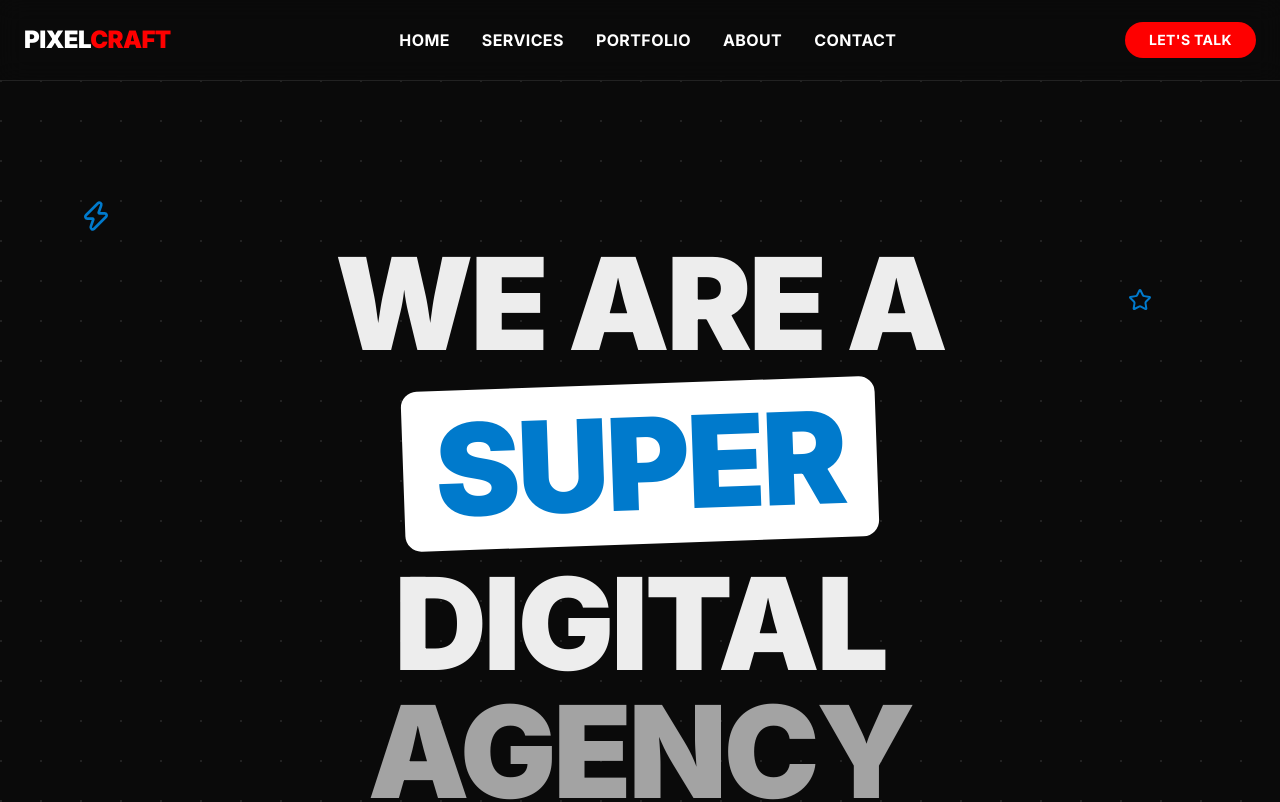
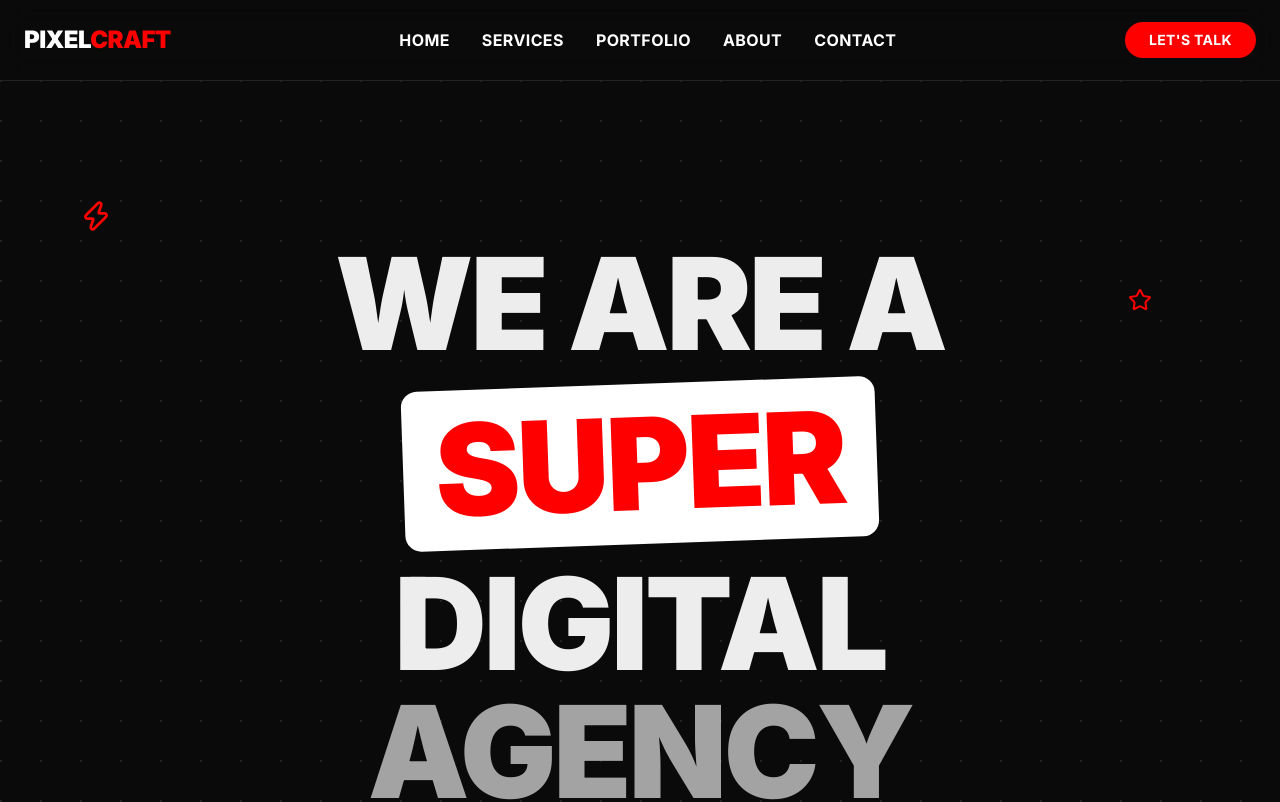
Before and after one commit to SallalZahid56/studio-website, a Next.js app: page / in a window 1280 px wide. Shown: the top 802 px of the page. Built offline with nearby package versions, Linux system fonts and the light colour scheme.

Commit message:
change the colors

```diff
--- a/src/app/globals.css
+++ b/src/app/globals.css
@@ -6,9 +6,9 @@
   --color-foreground: #ededed; /* Replace with Figma text */
 
   /* Studio Palette */
-  --color-brand: #007ACC;
-  --color-brand-light: #3399FF;
-  --color-brand-dark: #005C99;
+  --color-brand: #fe0000;
+  --color-brand-light: #ff3b3b;
+  --color-brand-dark: #c70000;
   --color-surface: #171717;
   --color-surface-hover: #262626;
   --color-muted: #a3a3a3;
```
